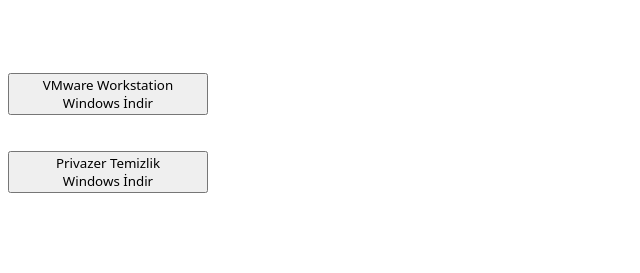
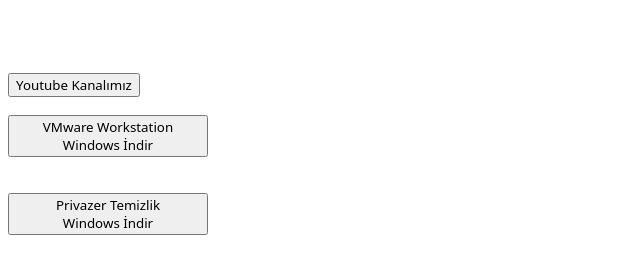
Before and after one commit to KodDelisi-dev/koddelisi-dev.github.io, a plain HTML site: page index.html in a window 1280 px wide. Shown: the part 67-340 px from the top of the page, without its empty margins (0-640 px from the left). Drawn offline with Linux system fonts and the light colour scheme.

Commit message:
Update index.html

```diff
--- a/index.html
+++ b/index.html
@@ -25,7 +25,10 @@
 <body>
     <h1 class="font1">KodDelisi</h1><br><br><br>
 
-<button style="width: 200px;"><a href="https://disk.yandex.com.tr/d/-N4J5yoc7gUTyA" class="indir">VMware Workstation <br> Windows İndir</a></button><br><br><br>
+     <button><a href="www.youtube.com/KodDelisi-z2w" class="indir">Youtube Kanalımız</a></button><br>
+
+
+<br><button style="width: 200px;"><a href="https://disk.yandex.com.tr/d/-N4J5yoc7gUTyA" class="indir">VMware Workstation <br> Windows İndir</a></button><br><br><br>
 
 <button style="width: 200px;"><a href="https://disk.yandex.com.tr/d/Bh7dIMa-mxTTnQ" class="indir">Privazer Temizlik <br> Windows İndir</a></button>
 
```
